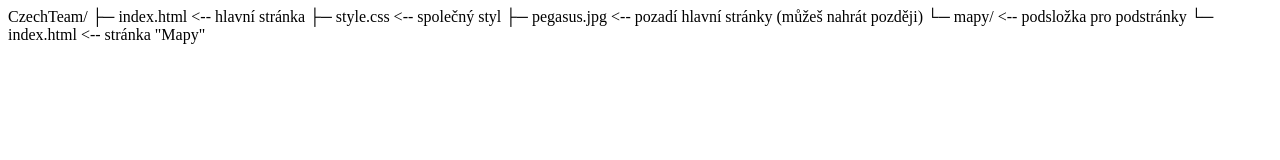
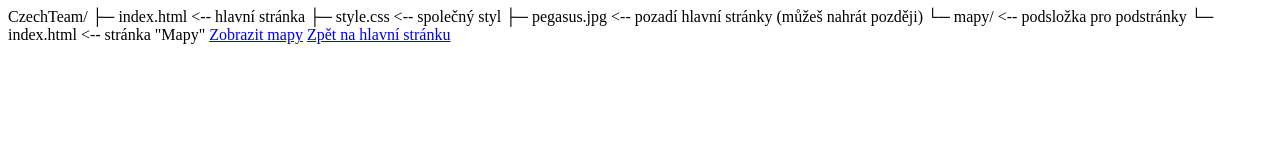
Before and after one commit to montyczclub/Czech.Team, a plain HTML site: page index.html in a window 1280 px wide. Drawn offline with Linux system fonts and the light colour scheme.

Commit message:
Update index.html

```diff
--- a/index.html
+++ b/index.html
@@ -4,3 +4,9 @@ CzechTeam/
 ├─ pegasus.jpg       <-- pozadí hlavní stránky (můžeš nahrát později)
 └─ mapy/             <-- podsložka pro podstránky
     └─ index.html    <-- stránka "Mapy"
+
+
+
+
+        <a href="mapy/index.html">Zobrazit mapy</a>
+<a href="../index.html">Zpět na hlavní stránku</a>
```
